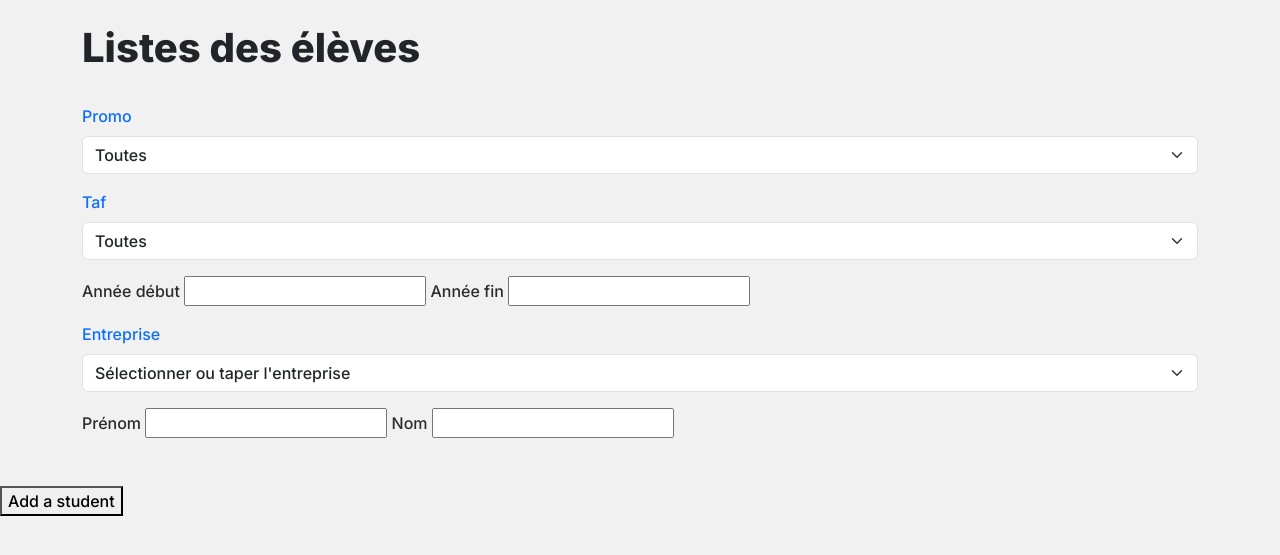
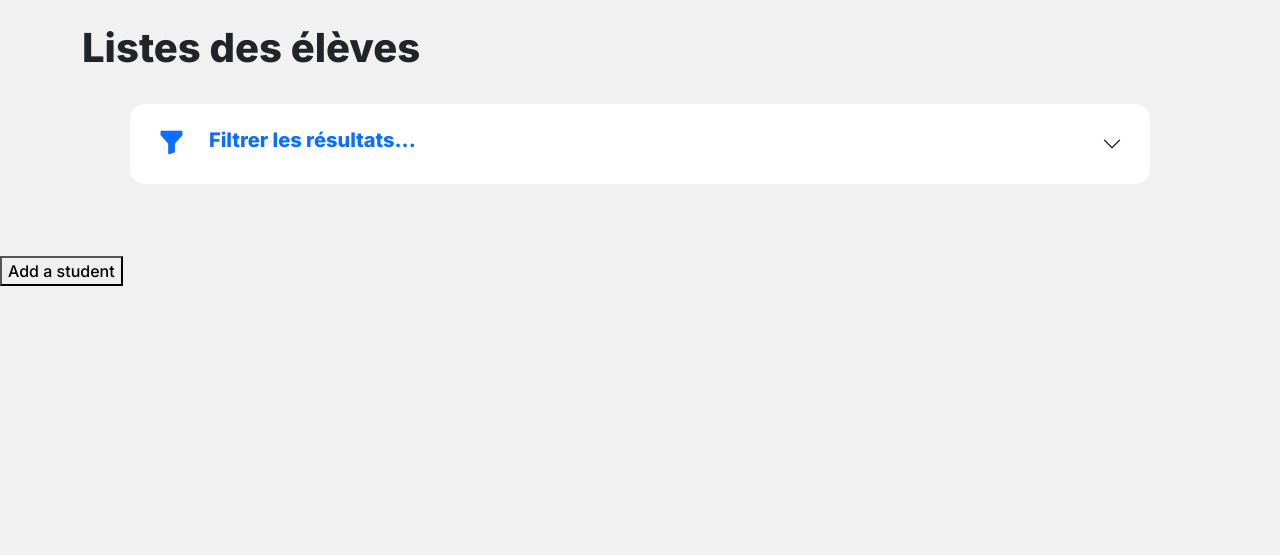
Before and after one commit to guirobb/UEweb, a Flask app: page /taf in a window 1280 px wide. Shown: the part 59-614 px from the top of the page. Run offline with Flask 2, Linux system fonts and the light colour scheme; data comes from the database, SQL or seed files in the repository; some libraries are stand-ins or nearby versions.

Commit message:
adjustements Filter form

```diff
--- a/static/css/style.css
+++ b/static/css/style.css
@@ -135,3 +135,7 @@ html body{
     color: #222121 !important;
     font-size: 1rem !important;
 }
+
+.accordion-button:not(.collapsed) {
+    background: transparent !important;
+}
--- a/templates/listStudents.html.jinja2
+++ b/templates/listStudents.html.jinja2
@@ -7,7 +7,10 @@ function detailed(promo){
         window.location.href = url;
     };
 </script>
+
     <div class="container">
+
+
 
     <h1 class="text-dark"><strong>Listes des élèves</strong></h1>
     <!-- Breadcrumb -->
@@ -15,7 +18,32 @@ function detailed(promo){
       <!-- /Breadcrumb -->
 
     <!--ListStudents-->
-    <div>
+
+    <div class="px-5">
+    <div class="card p-2 mb-5 " style="border: none; border-radius: 15px; width: 100%">
+        <div class="accordion accordion-flush">
+              <div class="accordion-item">
+                <h2 class="accordion-header" id="flush-headingOne">
+                  <button class="accordion-button collapsed text-primary" type="button" data-bs-toggle="collapse" data-bs-target="#flush-collapseOne" aria-expanded="false" aria-controls="flush-collapseOne">
+                       <i style="font-size:27px;" class="bi bi-funnel-fill me-4"></i>
+                      <strong class="h5 fw-bold">Filtrer les résultats...</strong>
+                  </button>
+                </h2>
+                <div id="flush-collapseOne" class="accordion-collapse collapse pb-5 pt-3 px-5" aria-labelledby="flush-headingOne" data-bs-parent="#accordionFlushExample">
+
+                    <form class="row" id="select-name">
+                        <div class="col-md-6">
+                            <label class="form-label text-primary"  for="firstname">Prénom</label>
+                            <input type="text" id="firstname" name="firstname" class="firstname form-control mb-3">
+                        </div>
+
+                        <div class="col-md-6">
+                            <label class="form-label text-primary"  for="firstname">Nom</label>
+                            <input type="text" id="name" name="name" class="name form-control mb-3">
+                        </div>
+                    </form>
+
+
                       <label for="promos" class="form-label text-primary">Promo</label>
                         <select class="form-select  mb-3 promos" aria-label=".form-select-md" name="select-Promo" id="select-Promo">
                             <option default disabled>Select option</option>
@@ -35,39 +63,54 @@ function detailed(promo){
                             <option value="{{ tf.id }}">{{ tf.name }}</option>
                           {% endfor %}
                       </select>
-         <label for="startyear">Année début</label>
-         <input type="number" id="startyear" name="startyear" class="startyear">
-         <label for="endyear">Année fin</label>
-         <input type="number" id="endyear" name="endyear">
+                     <div class="row">
+                         <div class="col-md-5">
+                            <label class="form-label text-primary" for="startyear">Année début</label>
+                            <input class="form-control mb-3"  type="number" id="startyear" name="startyear" class="startyear">
+                         </div>
+                         <div class="col-md-5">
+                             <label class="form-label text-primary" for="endyear">Année fin</label>
+                            <input class="form-control mb-3"  type="number" id="endyear" name="endyear">
+                         </div>
+                     </div>
+
+
+
                      </form>
                     </div>
                     <div class="main" id ="select-enterprise">
                           <label for="select-enterprise" class="form-label text-primary form-label-left">Entreprise</label>
                           <select class="form-select mb-3"  id="select-company" aria-label=".form-select" name="select-enterprise" autocomplete="off">
-                <option value="">Sélectionner ou taper l'entreprise</option>
+                            <option value="">Sélectionner</option>
                             {% for enterprise in companies %}
                             <option value="{{ enterprise.id }}">{{enterprise.id}} - {{ enterprise.name.upper() }}</option>
                             {% endfor %}
                           </select>
                         </div>
-    <form id="select-name">
-        <label for="firstname">Prénom</label>
-         <input type="text" id="firstname" name="firstname" class="firstname">
-         <label for="firstname">Nom</label>
-         <input type="text" id="name" name="name" class="name">
-    </form>
+
+
+                </div>
+              </div>
+
+            </div>
+    </div>
+
+    </div>
+
+    <div>
+
     </div>
     <div class="row row-cols-1 row-cols-sm-2 row-cols-md-3 row-cols-xl-4 m-4">
         {% for student in students %}
-        <div class="col mb-3" id="student-{{ student[0].id }}">
+        <div class="col mb-4" id="student-{{ student[0].id }}">
         <div hidden class="taf1" id="taf1" value="{{ student[0].taf1 }}"></div>
             <div hidden class="taf2"  id="taf2" value="{{ student[0].taf2 }}"></div>
             <div hidden class="enterprise_stage" id="enterprise_stage" value="{{ student[2].enterprise }}"></div>
 
           <div class="card hover no-border" style="border-radius: 15px;">
-            <img src="https://www.bootdey.com/image/340x120/FFB6C1/000000" alt="Cover" class="card-img-top border_top-rounded">
+            <img src="{% set id=student[0].id | string %} {{ url_for("static", filename="img/bg/"+ id +".png") }}" onload="setImageURL({% set id=student[0].id | string %} {{ id }})"  alt="Cover" class="card-img-top border_top-rounded">
             <div class="card-body text-center no-border">
-              <img src="https://bootdey.com/img/Content/avatar/avatar1.png" style="width:100px;margin-top:-65px" alt="User" class="img-fluid img-thumbnail rounded-circle border-0 mb-3">
+              <img src="{{ url_for("static", filename="img/Spinner-1s-200px.svg") }}" id="user_avatar_{{ student[0].id }}"  style="width:100px;margin-top:-65px" alt="User" class="img-fluid img-thumbnail rounded-circle border-0 mb-3" >
               <h5 class="card-title" onclick="detailed({{ student[0].id }})"><strong>{{ student[0].first_name }} {{ student[0].name}}</strong> </h5>
                 <div hidden class="firstname" value="{{ student[0].first_name }}"></div>
                 <div hidden class="name" value="{{ student[0].name }}"></div>
@@ -98,10 +141,16 @@ function detailed(promo){
     <!--/ListStudents-->
 
     </div>
+
+
+
+
     <form action="../../list/students/add">
     <button > Add a student</button>
     </form>
 <script>
+
+
 const tafSelect = document.getElementById('select-TAF');
 tafSelect.addEventListener('change', (e) => {
 
@@ -228,6 +277,12 @@ nameSelect.addEventListener('change',(e) =>{
             el.classList.add("hidden");
         }
     }
-    })
+    });
+
+    function setImageURL(id){
+        let elem = document.getElementById(`user_avatar_${id}`);
+        elem.src=`https://i.pravatar.cc/90${id.length==1? '0'+id:id}`;
+        console.log(id);
+    }
 </script>
 {% endblock %}
```
Lines whose indentation alone changed are shown as unchanged.
